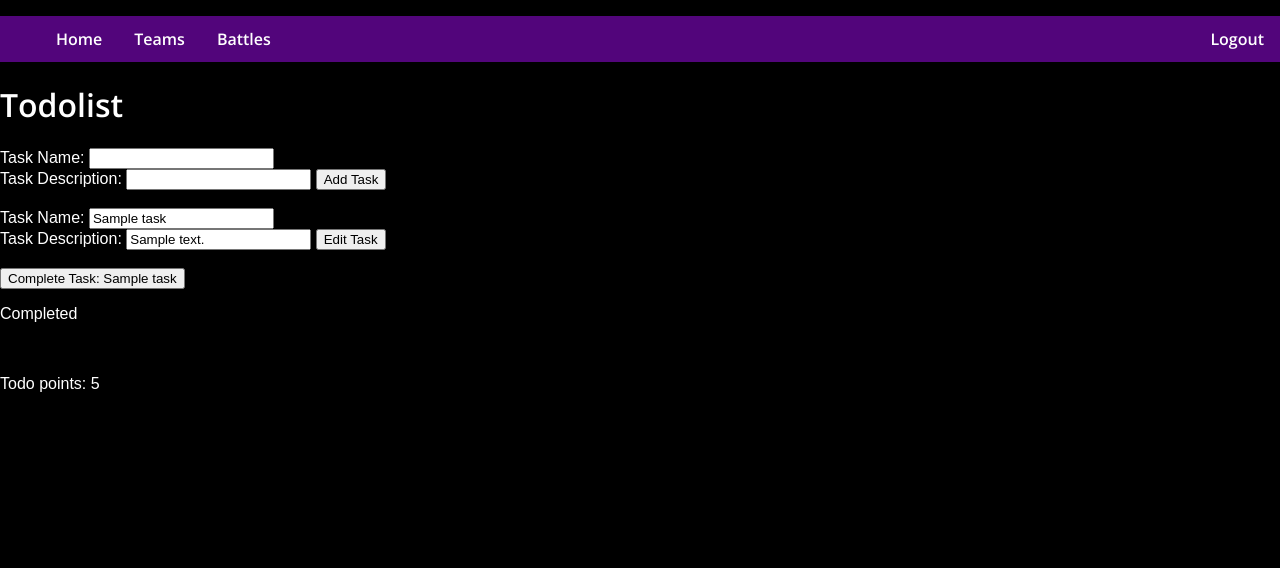
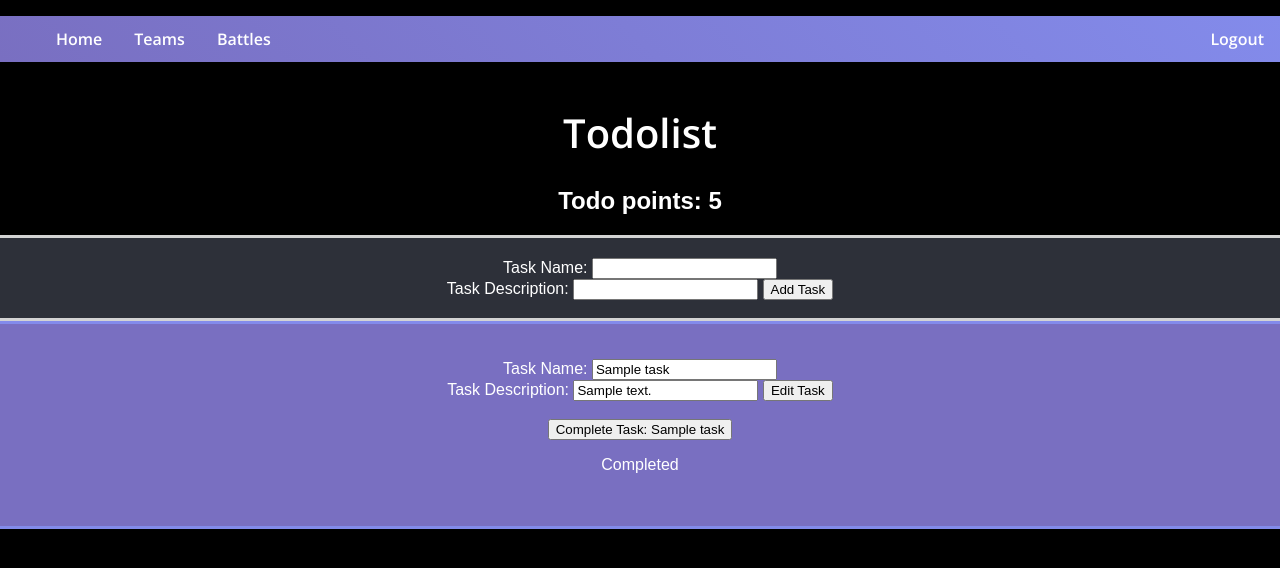
Before and after one commit to patrick-5546/battle-todo, a Django app: page /1/todo in a window 1280 px wide. Shown: the top 568 px of the page. Run offline with Django 3.2, Linux system fonts and the light colour scheme; tables that the repository leaves empty hold one stand-in row (values such as "Sample post"); style sheets or scripts are compiled from the project's sources.

Commit message:
changed colour scheme

```diff
--- a/team/static/team/Base.css
+++ b/team/static/team/Base.css
@@ -10,7 +10,7 @@ body h1 {
 }
 
 #navbar {
-  background: #52057b;
+  background: linear-gradient(45deg, #796fc1 0%, #838beb 100%);
   min-width: 100%;
 }
 
@@ -28,7 +28,7 @@ body h1 {
   margin: none;
   padding: none;
   overflow: hidden;
-  background-color: #52057b;
+  background: linear-gradient(45deg, #796fc1 0%, #838beb 100%);
 }
 
 #navbar li {
--- a/team/static/team/Base.scss
+++ b/team/static/team/Base.scss
@@ -2,7 +2,7 @@
 @import url('https://fonts.googleapis.com/css2?family=Comfortaa&family=Open+Sans:wght@600&display=swap');
 
 $Base-colour: #000000;
-$Nav-colour: #52057b;
+$Nav-colour: linear-gradient(45deg, #796fc1 0%, #838beb 100%);
 $Card-shade: #272727;
 
 $Head-font: 'Open Sans', sans-serif;
--- /dev/null
+++ b/todo/static/todo_page.css
@@ -0,0 +1,33 @@
+.column {
+    display: flex;
+    flex-direction: column;
+    justify-content: center;
+    justify-items: center;
+    text-align: center;
+}
+
+.title {
+    text-align: center;
+    font-weight: bold;
+    font-size: 2.5em;
+}
+
+.addtask {
+    background-color: #2d3039;
+    padding-top: 20px;
+    border-top: 3px solid lightgrey;
+    border-bottom: 3px solid lightgrey;
+}
+
+.task {
+    background-color: #796fc1;
+    padding-top: 35px;
+    border-top: 3px solid #838beb;
+    border-bottom: 3px solid #838beb;
+}
+
+.points {
+    font-size: 1.5em;
+    font-weight: bold;
+    margin-bottom: 20px;
+}
--- a/todo/templates/todo/todo_page.html
+++ b/todo/templates/todo/todo_page.html
@@ -1,16 +1,22 @@
 {% extends 'team/Base.html' %}
+
+{% load static %}
 
 {% block content %}
 
 <!DOCTYPE html>
 <html>
-  <head> </head>
+<head>
+  <link rel="stylesheet" type="text/css" href="{% static 'todo_page.css' %}">
+</head>
 
   <body>
+    <div class="column">
     <header>
-      <h1>Todolist</h1>
+      <h1 class="title">Todolist</h1>
     </header>
-    <div>
+    <div class="points">Todo points: {{ todopoints }}</div>
+    <div class="addtask">
       <form action="/{{todo.pk}}/search/" method="post">{% csrf_token %}
         <label for="task_name">Task Name: </label>
         <input id="task_name" type="text" name="task_name"><br>
@@ -21,6 +27,7 @@
     </div>
     <div>
       {% for task in tasks %}
+      <div class="task">
         <form action="/{{todo.pk}}/search/" method="post">{% csrf_token %}
           <label for="task_name">Task Name: </label>
           <input id="task_name" type="text" name="task_name" value="{{ task.task_name }}" readonly><br>
@@ -36,10 +43,11 @@
             <p>Not Completed</p>
           {% endif %}<br><br>
         </form>
+      </div>
       {% endfor %}
     </div>
     <div>{{todo.user.player_name}}</div>
-    <div>Todo points: {{ todopoints }}</div>
+  </div>
   </body>
 </html>
 
```
Also changed, not shown: 1 other file.
